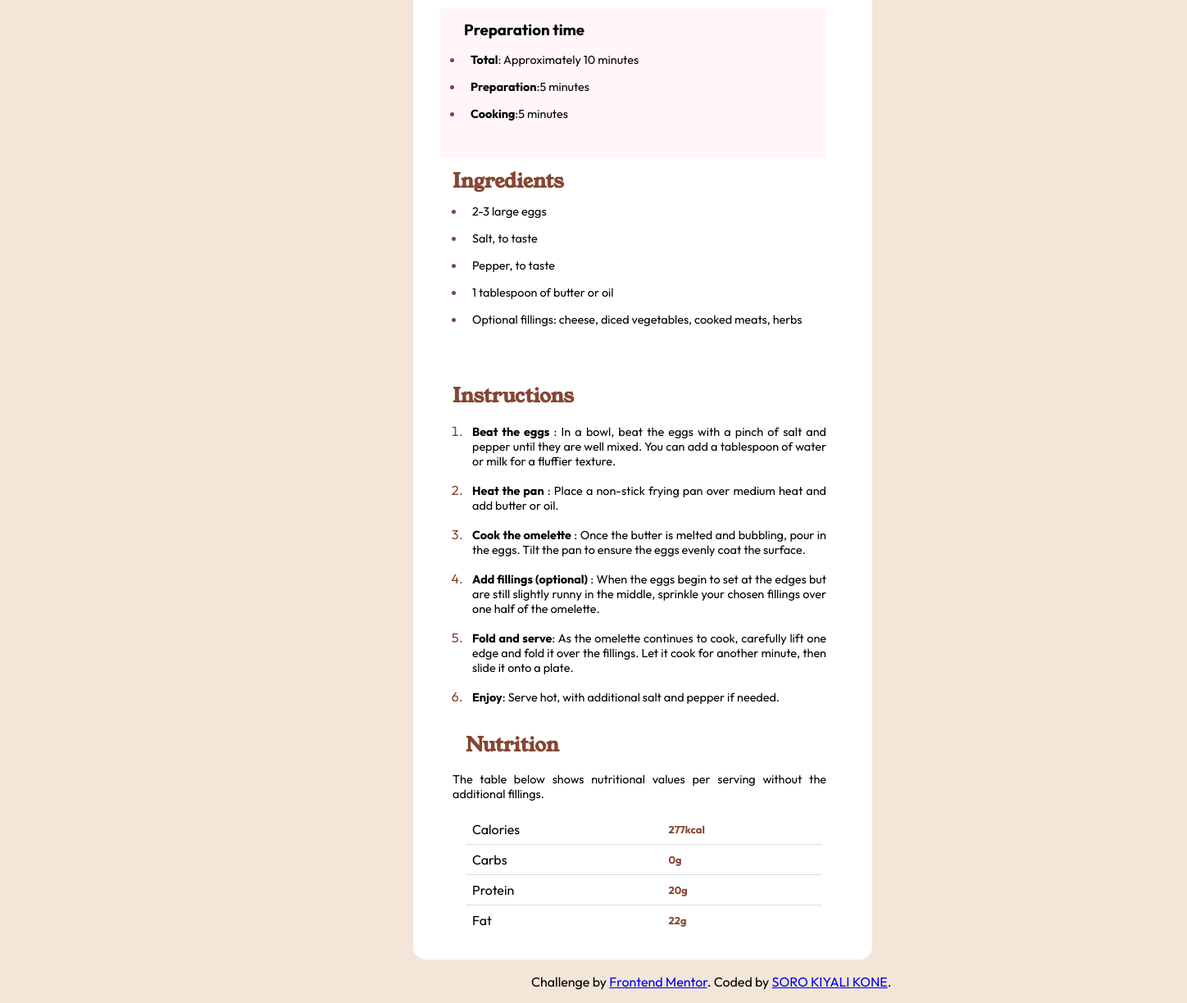
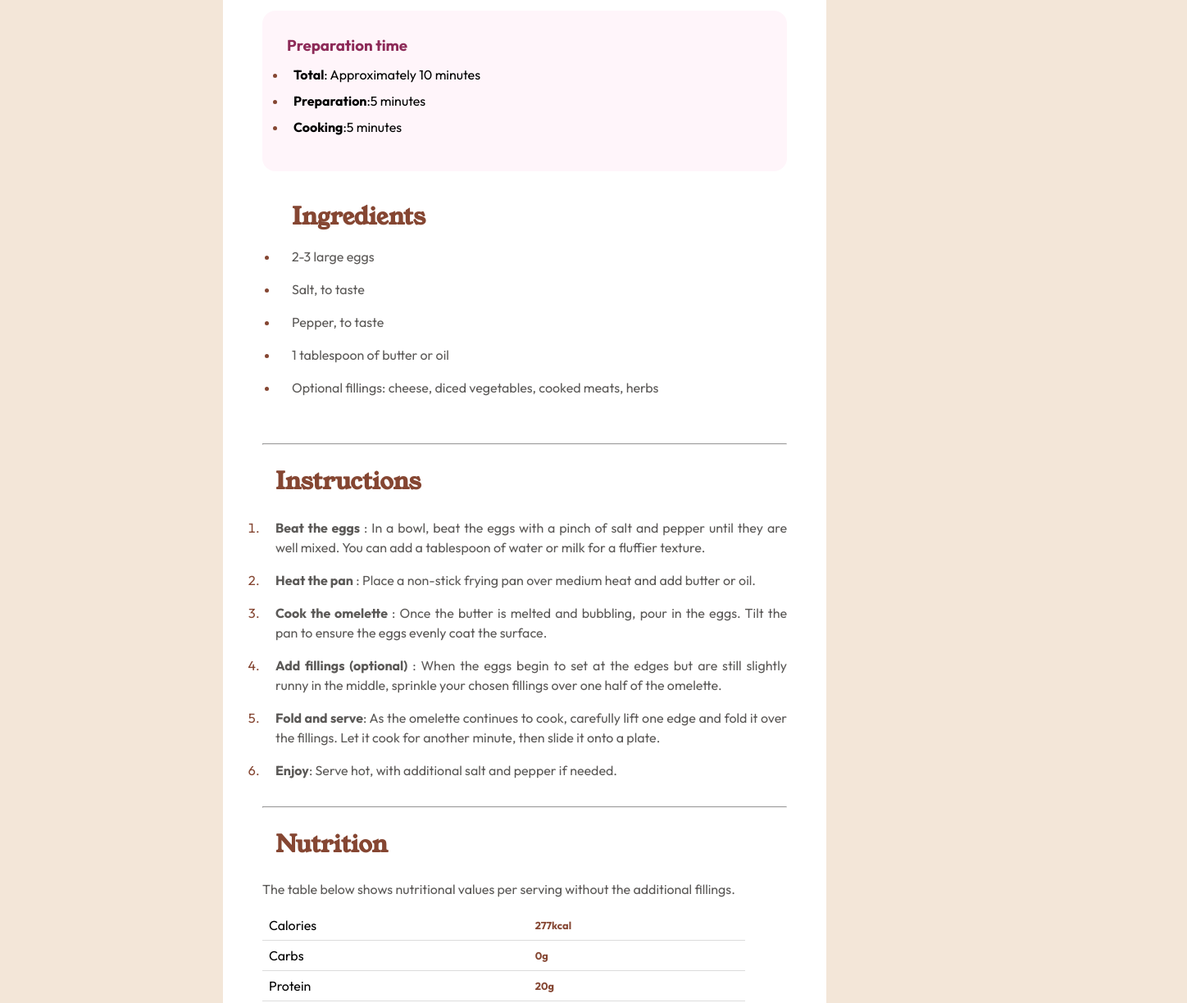
Before and after one commit to sorokiyali/Page-de-recettes, a plain HTML site: page index.html in a window 1280 px wide. Shown: the part 509-1733 px from the top of the page at 82% size, 1448 px wide, since content can reach past the window. Drawn offline with Linux system fonts and the light colour scheme.

Commit message:
desktop-design perfect

```diff
--- a/index.html
+++ b/index.html
@@ -12,9 +12,13 @@
 </head>
 
 <body>
-  <div class="container">
+  <div class="center">
+    <div class="card">
+      <div class="image">
         <img src="images/image-omelette.jpeg" alt="">
-    <div class="under-container">
+      </div>
+
+      <div class="under-card">
         <h1>Simple Omelette Recipe</h1>
         <p>An easy and quick dish, perfect for any meal. This classic omelette combines beaten eggs cooked
           to perfection, optionally filled with your choice of cheese, vegetables, or meats.
@@ -58,26 +62,31 @@
           <h2>Instructions</h2>
           <ol>
             <li>
-            <p class="plist"><strong>Beat the eggs</strong> : In a bowl, beat the eggs with a pinch of salt and pepper until they are
+              <p class="plist"><strong>Beat the eggs</strong> : In a bowl, beat the eggs with a pinch of salt and pepper
+                until they are
                 well mixed.
                 You can add a tablespoon of water or milk for a fluffier texture.</p>
             </li>
             <li>
-            <p class="plist"><strong>Heat the pan</strong> : Place a non-stick frying pan over medium heat and add butter or oil.</p>
+              <p class="plist"><strong>Heat the pan</strong> : Place a non-stick frying pan over medium heat and add
+                butter or oil.</p>
             </li>
             <li>
-            <p class="plist"><strong>Cook the omelette</strong> : Once the butter is melted and bubbling, pour in the eggs. Tilt the
+              <p class="plist"><strong>Cook the omelette</strong> : Once the butter is melted and bubbling, pour in the
+                eggs. Tilt the
                 pan
                 to ensure
                 the eggs evenly coat the surface.</p>
             </li>
             <li>
-            <p class="plist"><strong>Add fillings (optional)</strong> : When the eggs begin to set at the edges but are still slightly
+              <p class="plist"><strong>Add fillings (optional)</strong> : When the eggs begin to set at the edges but
+                are still slightly
                 runny in the
                 middle, sprinkle your chosen fillings over one half of the omelette.</p>
             </li>
             <li>
-            <p class="plist"><strong>Fold and serve</strong>: As the omelette continues to cook, carefully lift one edge and fold it
+              <p class="plist"><strong>Fold and serve</strong>: As the omelette continues to cook, carefully lift one
+                edge and fold it
                 over the
                 fillings. Let it cook for another minute, then slide it onto a plate.</p>
             </li>
@@ -90,7 +99,7 @@
         <div class="nutrition">
           <h2> Nutrition</h2>
           <p class="nutri">The table below shows nutritional values per serving without the additional fillings.</p>
-        <table >
+          <table>
             <tr>
               <td>Calories</td>
               <td class="value">277kcal</td>
@@ -103,18 +112,20 @@
               <td>Protein</td>
               <td class="value"> 20g</td>
             </tr>
-          <tr class="last-line">
+            <tr>
               <td>Fat</td>
               <td class="value">22g</td>
             </tr>
           </table>
-      </div><br><br><br>
         </div>
       </div>
-  <br><br><br><br>
+
+    </div>
     <div class="attribution">
       Challenge by <a href="https://www.frontendmentor.io?ref=challenge" target="_blank">Frontend Mentor</a>.
-    Coded by <a href="#">SORO KIYALI KONE</a>.
+      Coded by <a href="#">SORO Kiyali KONE</a>.
+    </div>
+
   </div>
 </body>
 
--- a/style.css
+++ b/style.css
@@ -6,173 +6,184 @@
     margin: 0;
     padding: 0;
     box-sizing: border-box;
-    border: none;
+    /* border: none; */
 }
 
 body {
     font-family: 'outfit', sans-serif;
-    width: 100vh;
-    height: auto;
     background-color: hsl(30, 54%, 90%);
     font-size: 16px;
 }
 
-.container {
-    width: 35rem;
-    height: 100rem;
-    transform: translate(90%, 5%);
-    background-color: hsl(0, 0%, 100%);
-    border-radius: 1rem;
-    padding: 1rem 1.5rem 0  0;
+
+.center{
+    display: flex;
+    flex-direction: column;
+    justify-content: center;
+    align-items: center;
 }
 
-.under-container {
-    margin-left: 4rem;
-}
-
-img {
-    width: 30rem;
-    height: 15rem;
-    margin-top: 1rem;
-    transform: translate(8%, 8%);
-    border-radius: 1rem ;
+.card{
+    background-color: hsl(0, 0%, 100%);
+    padding: 3rem 3rem ;
+    border-radius: 1rem;
+    width: 46rem;
+    margin-top: 2rem;
 
 }
 
-h1 {
-    margin: 2rem 0 1rem -1rem;
+/* .image{
+    width: 45rem;
+
+} */
+
+img{
+    object-fit: cover;
+    width: 40rem;
+    border-radius: 1rem;
+}
+
+h1{
+    font-size: 2.5rem;
     font-family: 'Young Serif',sans-serif;
+    margin: 1rem 1rem;
 
 }
 
-p {
+p{
     text-align: justify;
-    font-size: 0.9rem;
-    margin: 1rem 2rem 1rem -1rem;
-
+    color: hsl(20, 2%, 35%);
+    margin-bottom: 1rem;
 }
 
-.time {
+.time{
     background-color: hsl(330, 100%, 98%);
-    border-radius: 4px;
-    width: 100%;
-    margin: 1rem 2rem 0 -2rem;
     padding: 30px;
+    border-radius: 1rem;
+}
+
+h3{
+    margin-bottom: 1rem;
+    color:  hsl(332, 54%, 36%);
 }
 
 ul {
-    margin: 0;
-    padding: 0;
     line-height: 1rem;
     color: hsl(14, 45%, 36%);
 }
-.plist{
+
+.list {
     color: black;
     margin-left: 0.5rem;
 }
 
-.list{
-    color: black;
-    margin-left: 0.5rem;
+.ingredient{
+    padding: 20px;
+    line-height:1.5rem ;
+    text-align: justify;
 }
 
-h3 {
-    margin: -1rem 0 1rem 0;
+h2{
+    color: hsl(14, 45%, 36%);
+    font-family: 'Young Serif',sans-serif;
+    font-size: 1.8rem;
+    margin: 1.5rem 1rem 1.5rem 1rem;
 }
 
 
-.ingredient {
-    line-height: 1.5rem;
-}
-
-.ingredient h2 {
-    margin: 1rem 0 1rem -1rem;
-    color: hsl(14, 45%, 36%);
-    font-family: 'Young Serif',sans-serif;
-}
-
-.ingredient{
-    text-align: justify;
+.plist{
+   margin-left: 1rem;
+   line-height: 1.5rem;
 
 }
 
+hr{
+    border-bottom: 0.5px solid rgb(245, 244, 244);
 
-hr{
-    margin-bottom: 1rem;
-    width: 22rem;
-}
-.instruction h2{
-    margin: 2rem 0 1rem -1rem;
-    color: hsl(14, 45%, 36%);
-    font-family: 'Young Serif',sans-serif;
 }
 
 .instruction{
     text-align: justify;
+    margin-bottom: 2rem;
+}
 
-}
 ol{
+    line-height: 1rem;
     color: hsl(14, 45%, 36%);
 
 }
 
-.nutrition h2{
-    color: hsl(14, 45%, 36%);
-    font-family: 'Young Serif',sans-serif;
-
+.nutrition{
+    text-align: justify;
 }
 
-.nutri{
-    text-align: justify;
-}
-.col{
-    display:grid ;
-
-}
- table{
+table {
     border-collapse: collapse;
     width: 92%;
 
 }
 
-.value{
-    color:hsl(14, 45%, 36%) ;
+.value {
+    color: hsl(14, 45%, 36%);
     font-weight: bold;
     font-size: 0.8rem;
 }
-td{
+
+td {
     padding: 0.5rem;
 }
 
 
 tr{
-    border-bottom: 0.5px solid gainsboro;
+    border-bottom: 1px solid gainsboro;
+}
+.attribution{
+    text-align: center;
+    font-size: 11px;
+    margin-top: 1rem;
+    margin-bottom: 1rem;
+}
 
- }
+.attribution a{
+    color: hsl(228, 45%, 44%);
 
- .last-line{
-    border-bottom: none;
- }
+}
 
- .attribution{
-    transform: translate(81%, 5%);
-    margin-top: 1rem;
-    margin-bottom: 2rem;
- }
+@media only screen and (max-width: 375px) {
 
- @media only screen and (max-width: 375px) {
-    .container {
-        width: 24rem;
-        height: 116rem;
-        transform: translate(48%, 5%);
+    .card{
+       width: 25rem;
+       padding: 0 15rem 0 -15rem;
+       border-radius: 0;
 
     }
 
-    img {
-        width: 24rem;
-        height: 16rem;
-        margin: -2.5rem 1rem 1rem -2rem ;
+    h1{
+        font-size: 1.8rem;
+    }
+    img{
+        width: 25rem;
+        margin: -3rem 0 0.5rem -3rem;
+        border-radius: 0;
+    }
+    .attribution{
+        visibility: hidden;
+    }
+}
 
-    }
 
- }
+
+
+
+
+
+
+
+/* .center{
+    display: flex;
+    justify-content: center;
+    align-items: center;
+    flex-direction: column; */
+    /* height: calc(100vh - 1px ); */
+
+/* }
```
Lines whose indentation alone changed are shown as unchanged.
